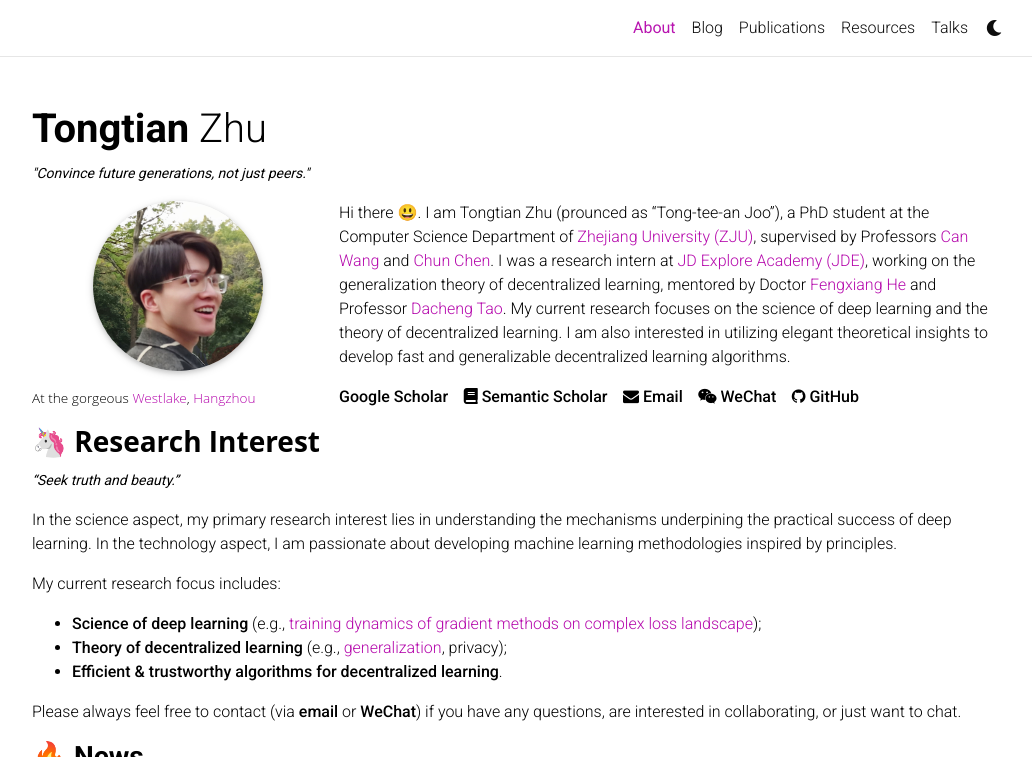
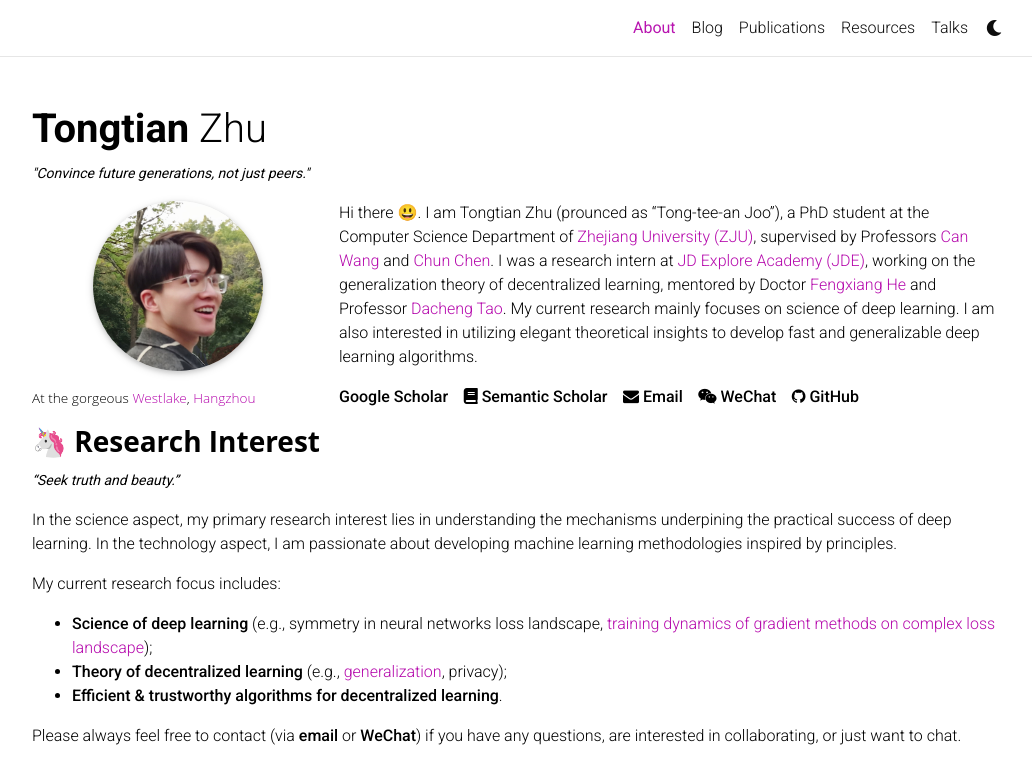
Before and after one commit to Raiden-Zhu/Raiden-Zhu.github.io, a Jekyll site: the page built from _pages/about.md, in a window 1280 px wide and 900 px high, cut to the strip 0-757 px from the top of the window. Shown: the whole strip, without its empty margins (123-1155 px from the left). Built offline with Jekyll 4.4.1, drawn with Linux system fonts in a browser that asks for light colours; full-size pictures stand in for the smaller copies a plugin makes; comment, search, counter and statistics services are not loaded; a style sheet for code colours, icons or effects is not loaded.

Commit message:
Update about.md

```diff
--- a/_pages/about.md
+++ b/_pages/about.md
@@ -22,7 +22,7 @@ social: true  # includes social icons at the bottom of the page
 
 Hi there 😃. I am Tongtian Zhu (prounced as "Tong-tee-an Joo"), a PhD student at the Computer Science Department of [Zhejiang University (ZJU)](https://www.zju.edu.cn/english/), supervised by Professors [Can Wang](https://person.zju.edu.cn/en/wangcan) and [Chun Chen](https://person.zju.edu.cn/en/0082004). <!-- I earned my B.S. degree in Mathematical Science from CUMTB, as well as my B.Econ. degree in Economics (double degree) from [<span style="font-weight: bold; color: #B509AC;">Peking University</span>](https://english.pku.edu.cn/) (PKU) in 2021. -->
 I was a research intern at [JD Explore Academy (JDE)](https://jdcorporateblog.com/jd-unveils-four-new-enterprise-level-products/jd-explore-academy/), working on the generalization theory of decentralized learning,  mentored by Doctor [Fengxiang He](https://fengxianghe.github.io/) and Professor [Dacheng Tao](https://www.sydney.edu.au/engineering/about/our-people/academic-staff/dacheng-tao.html).
-My current research focuses on the science of deep learning and the theory of decentralized learning. I am also interested in utilizing elegant theoretical insights to develop fast and generalizable decentralized learning algorithms.
+My current research mainly focuses on science of deep learning. I am also interested in utilizing elegant theoretical insights to develop fast and generalizable deep learning algorithms.
 
 <i class="ai ai-google-scholar"></i> [**Google Scholar**](https://scholar.google.com/citations?user=QvBDUsIAAAAJ&hl=en) &nbsp;&nbsp; <i class="fas fa-book"></i> [**Semantic Scholar**](https://www.semanticscholar.org/author/Tongtian-Zhu/2173757802) &nbsp;&nbsp; <!--<i class="fa fa-twitter"></i> [**Twitter**](https://twitter.com/Raiden13238619/) &nbsp;&nbsp;--> <i class="fa fa-envelope"></i> [**Email**](mailto:raiden@zju.edu.cn) &nbsp;&nbsp; <i class="fa fa-weixin"></i> [**WeChat**](https://raw.githubusercontent.com/Raiden-Zhu/Raiden-Zhu.github.io/master/assets/img/WeChat_QR_code.jpg) &nbsp;&nbsp;  <i class="fa fa-github"></i> [**GitHub**](https://github.com/Raiden-Zhu)
 
@@ -37,7 +37,7 @@ In the science aspect, my primary research interest lies in understanding the me
 In the technology aspect, I am passionate about developing machine learning methodologies inspired by principles.
 
 My current research focus includes:
-- **Science of deep learning** (e.g., [training dynamics of gradient methods on complex loss landscape](https://arxiv.org/abs/2306.02913));
+- **Science of deep learning** (e.g., symmetry in neural networks loss landscape, [training dynamics of gradient methods on complex loss landscape](https://arxiv.org/abs/2306.02913));
 - **Theory of decentralized learning** (e.g., [generalization](https://arxiv.org/abs/2206.12680), privacy);
 - **Efficient & trustworthy algorithms for decentralized learning**.
 
```
